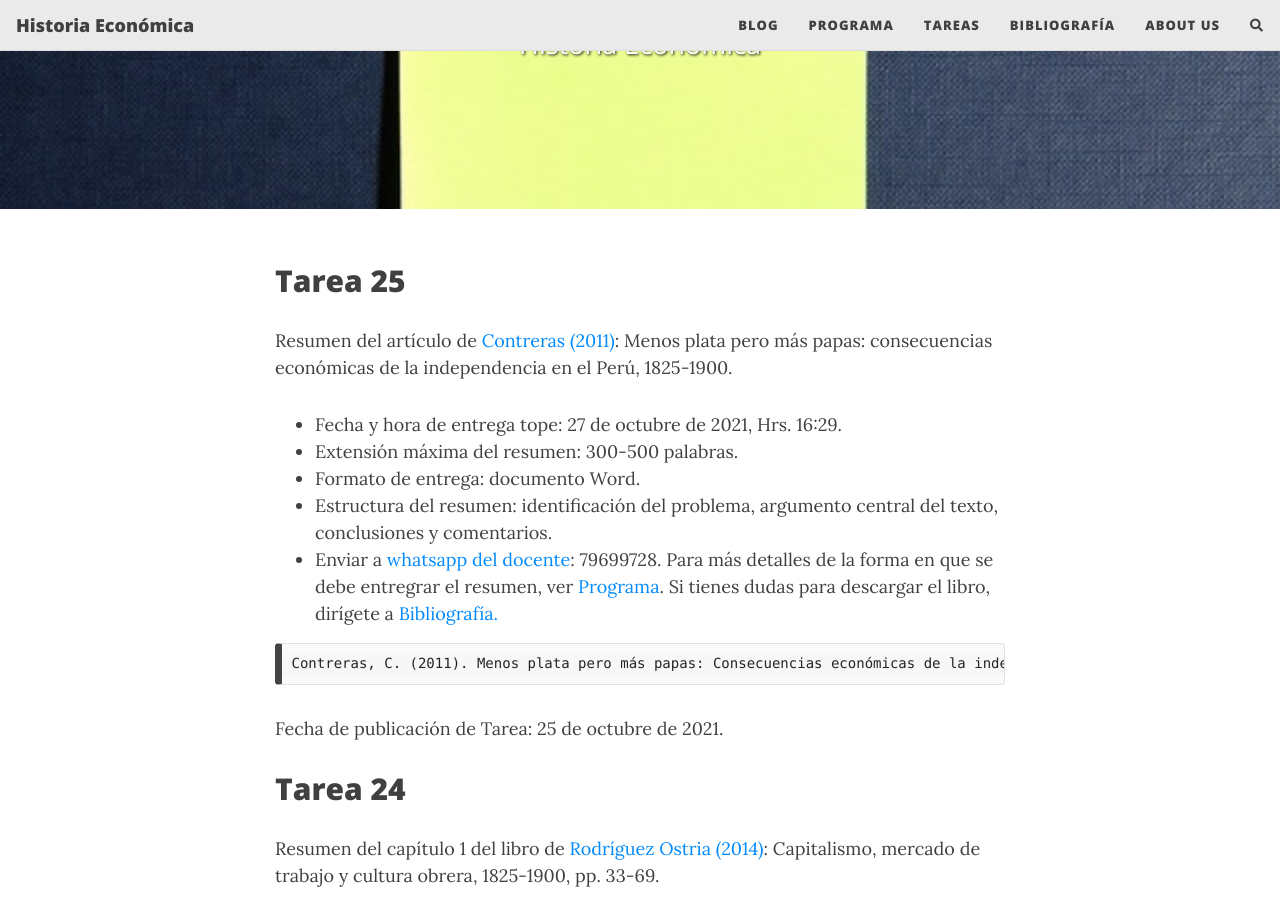
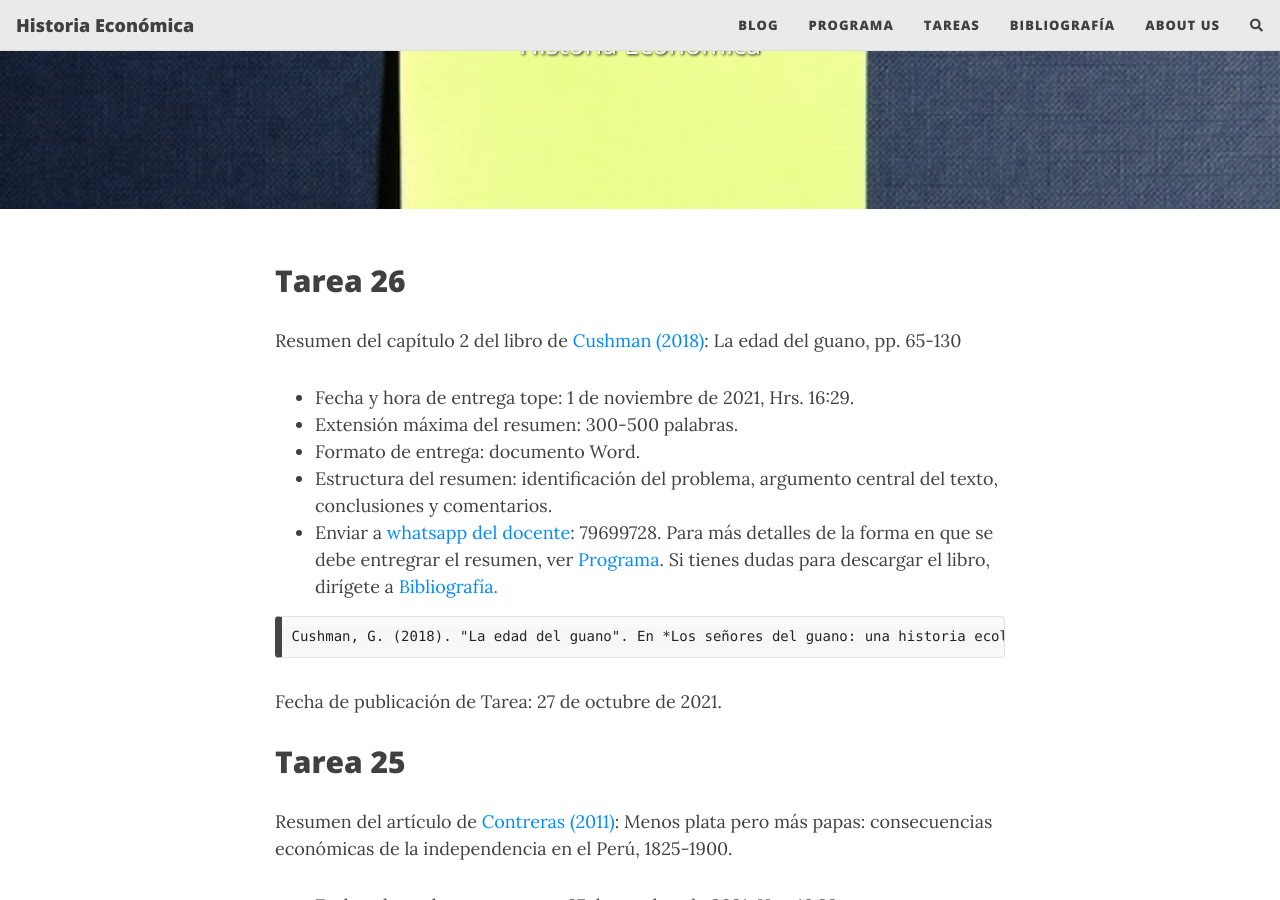
Before and after one commit to NigelCaspa/historiaeconomica, a Jekyll site: the page built from tareas.md, in a window 1280 px wide and 900 px high, scrolled down 336 px. Built offline with Jekyll 4.4.1, drawn with Linux system fonts in a browser that asks for light colours; nearby versions of some CDN libraries; comment, search, counter and statistics services are not loaded.

Commit message:
subo lectura de Cushman

```diff
--- a/tareas.md
+++ b/tareas.md
@@ -6,6 +6,24 @@ cover-img: /assets/img/todo.jpg
 thumbnail-img: /assets/img/todo.jpg
 share-img: /assets/img/todo.jpg
 ---
+
+## Tarea 26
+Resumen del capítulo 2 del libro de [Cushman (2018)](https://nigelcaspa.github.io/historiaeconomica/pdf/2018-cushman-guano.pdf): La edad del guano, pp. 65-130
+
+
+- Fecha y hora de entrega tope: 1 de noviembre de 2021, Hrs. 16:29.
+- Extensión máxima del resumen: 300-500 palabras.
+- Formato de entrega: documento Word.
+- Estructura del resumen: identificación del problema, argumento central del texto, conclusiones y comentarios.
+- Enviar a [whatsapp del docente](79699728): 79699728.
+Para más detalles de la forma en que se debe entregrar el resumen, ver [Programa](programa.md). Si tienes dudas para descargar el libro, dirígete a [Bibliografía.](bibliografia.md)
+
+~~~
+Cushman, G. (2018). "La edad del guano". En *Los señores del guano: una historia ecológica global del Pacífico*. IEP: Lima. pp. 65-135.
+~~~
+
+Fecha de publicación de Tarea: 27 de octubre de 2021.
+
 ## Tarea 25
 Resumen del artículo de [Contreras (2011)](https://nigelcaspa.github.io/historiaeconomica/pdf/2011-contreras-menos-plata-mas-papas.pdf): Menos plata pero más papas: consecuencias económicas de la independencia en el Perú, 1825-1900.
 
```
Also changed, not shown: 1 other file.
